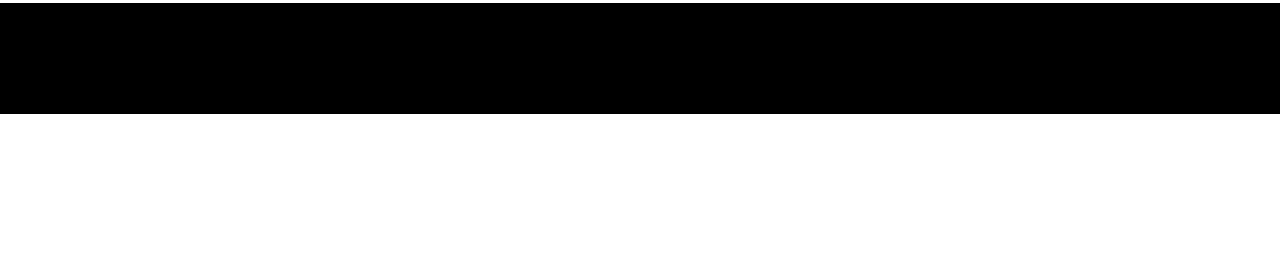
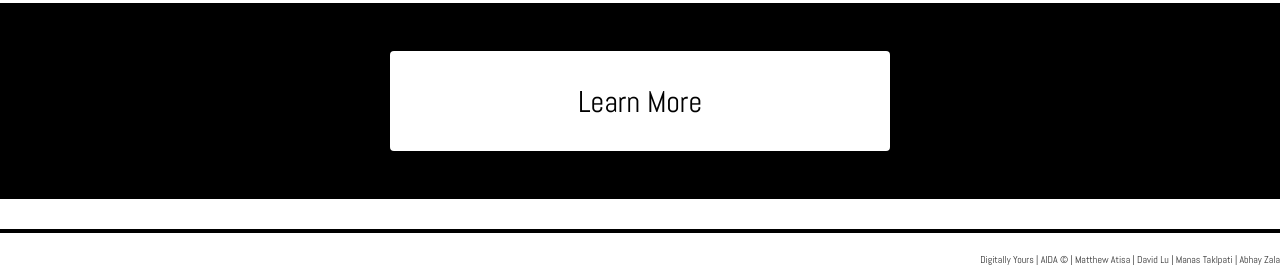
Before and after one commit to aszala/AIDA, a plain HTML site: page Website/main.html in a window 1280 px wide. Shown: the part 1644-1921 px from the top of the page. Before the commit the page ends 1758 px from the top, so only its background shows below. Drawn offline with nearby package versions, Linux system fonts and the light colour scheme.

Commit message:
Finished homepage

```diff
--- a/Website/main.html
+++ b/Website/main.html
@@ -85,8 +85,10 @@
 
     <!-- jumbotron enlarges fonts and puts everything in a gray box with rounded corners. If jumbotron is outside a container it fills the total width. You can change the styles by placing the changes after the Bootstrap CDN link -->
     <div class="jumbotron">
-      </p>
+      <btn class="btn btn-danger">Learn More</btn>
     </div>
+    <hr>
+    <p style="float: right; font-size: 10px">Digitally Yours  | AIDA &copy; | Matthew Atisa | David Lu | Manas Taklpati | Abhay Zala</p>
 
       <script src="https://ajax.googleapis.com/ajax/libs/jquery/2.1.3/jquery.min.js"></script>
       <script src="https://maxcdn.bootstrapcdn.com/bootstrap/3.3.7/js/bootstrap.min.js"
--- a/Website/styles.css
+++ b/Website/styles.css
@@ -147,3 +147,20 @@
     font-stretch: ultra-expanded;
     font-size: 30px;
 }
+
+.btn-danger {
+    background: white;
+    border: white;
+    width: 500px;
+    height: 100px;
+    color: black;
+   font-family: "Abel", sans-serif;
+   font-size: 30px;
+   text-align: center;
+   padding: 30px;
+
+    }
+
+.btn-danger:hover {
+    background: rgb(62, 62, 62);
+}
```
